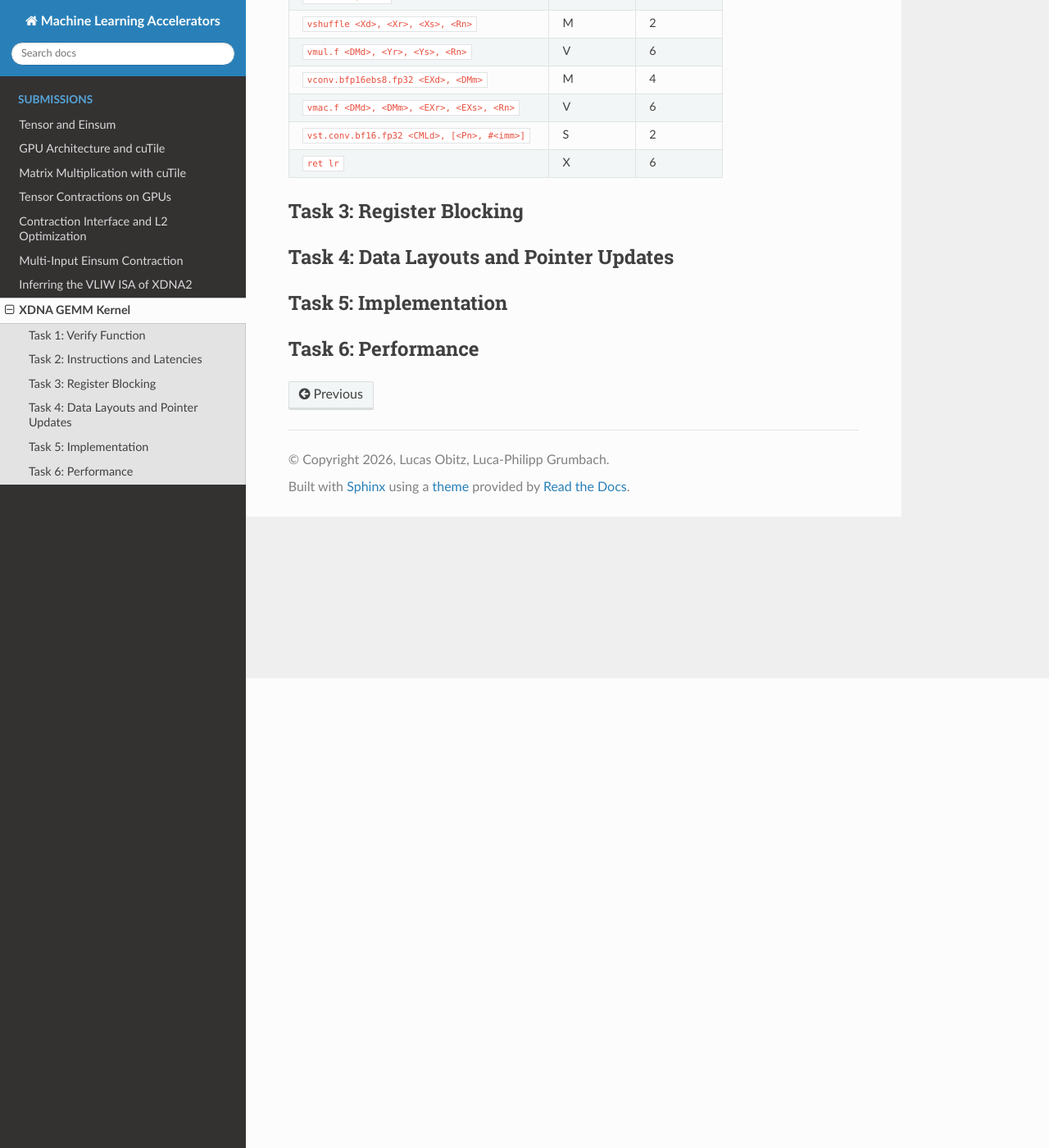
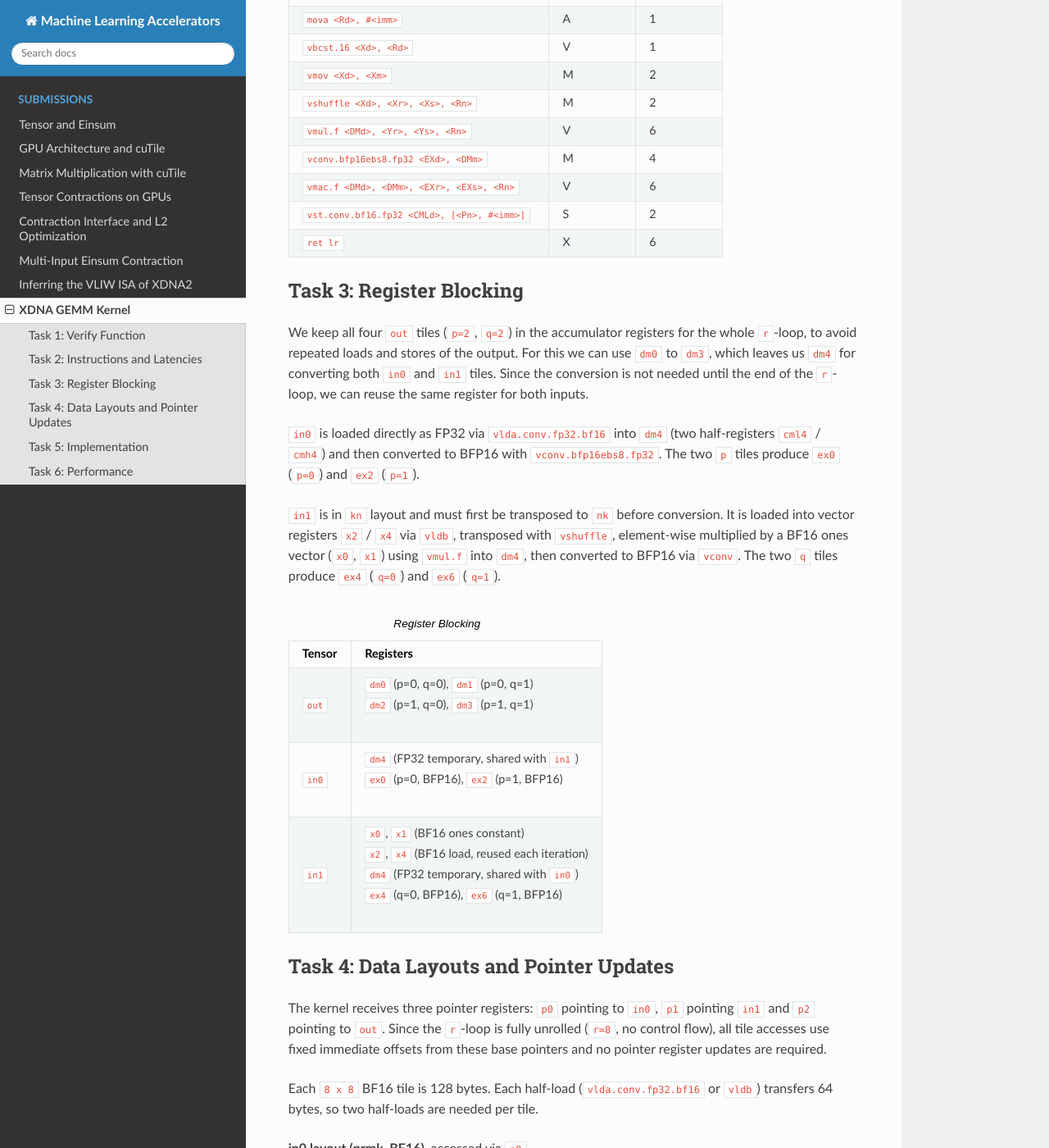
Before and after one commit to Shad00Z/machine-learning-accelerators, a Sphinx documentation site: the page built from docs/source/submissions/08_xdna_gemm_kernel.rst, in a window 1280 px wide and 1400 px high, scrolled down 573 px. Shown: the whole window at 82% size. Built offline with Sphinx 7.4.7 and the Read the Docs theme 3.1.0, drawn with Linux system fonts in a browser that asks for light colours; some of the changed text lies outside the part shown.

Commit message:
task 3 and 4

```diff
--- a/docs/source/submissions/08_xdna_gemm_kernel.rst
+++ b/docs/source/submissions/08_xdna_gemm_kernel.rst
@@ -6,6 +6,10 @@ Task 1: Verify Function
 
 Task 2: Instructions and Latencies
 ------------------------------------------
+
+To gather the latencies, we first looked at `Hello XDNA <https://tnzr.org/xdna/isa.html>`__.
+Here, we were able to find many values in ``Table 7`` and inferred the rest from ``Listing 4``
+by counting the number of cycles between dependent instructions.
 
 .. list-table:: Instructions
    :widths: 60 20 20
@@ -57,8 +61,136 @@ Task 2: Instructions and Latencies
 Task 3: Register Blocking
 ------------------------------------------
 
+We keep all four ``out`` tiles (``p=2``, ``q=2``) in the accumulator registers for
+the whole ``r``-loop, to avoid repeated loads and stores of the output.
+For this we can use ``dm0`` to ``dm3``, which leaves us ``dm4`` for converting both ``in0`` and ``in1`` tiles.
+Since the conversion is not needed until the end of the ``r``-loop, we can reuse the same register for both inputs.
+
+``in0`` is loaded directly as FP32 via ``vlda.conv.fp32.bf16`` into ``dm4``
+(two half-registers ``cml4`` / ``cmh4``) and then converted to BFP16 with ``vconv.bfp16ebs8.fp32``.
+The two ``p`` tiles produce ``ex0`` (``p=0``) and ``ex2`` (``p=1``).
+
+``in1`` is in ``kn`` layout and must first be transposed to ``nk`` before conversion.
+It is loaded into vector registers ``x2`` / ``x4`` via ``vldb``, transposed with ``vshuffle``,
+element-wise multiplied by a BF16 ones vector (``x0``, ``x1``) using ``vmul.f`` into ``dm4``,
+then converted to BFP16 via ``vconv``.
+The two ``q`` tiles produce ``ex4`` (``q=0``) and ``ex6`` (``q=1``).
+
+.. list-table:: Register Blocking
+   :widths: 20 80
+   :header-rows: 1
+
+   * - Tensor
+     - Registers
+   * - ``out``
+     - | ``dm0`` (p=0, q=0), ``dm1`` (p=0, q=1)
+       | ``dm2`` (p=1, q=0), ``dm3`` (p=1, q=1)
+   * - ``in0``
+     - | ``dm4`` (FP32 temporary, shared with ``in1``)
+       | ``ex0`` (p=0, BFP16), ``ex2`` (p=1, BFP16)
+   * - ``in1``
+     - | ``x0``, ``x1`` (BF16 ones constant)
+       | ``x2``, ``x4`` (BF16 load, reused each iteration)
+       | ``dm4`` (FP32 temporary, shared with ``in0``)
+       | ``ex4`` (q=0, BFP16), ``ex6`` (q=1, BFP16)
+
 Task 4: Data Layouts and Pointer Updates
 ------------------------------------------
+
+The kernel receives three pointer registers: ``p0`` pointing to ``in0``,
+``p1`` pointing ``in1`` and ``p2`` pointing to ``out``.
+Since the ``r``-loop is fully unrolled (``r=8``, no control flow), all tile accesses use
+fixed immediate offsets from these base pointers and no pointer register updates are required.
+
+Each ``8 x 8`` BF16 tile is 128 bytes. Each half-load (``vlda.conv.fp32.bf16`` or ``vldb``) transfers
+64 bytes, so two half-loads are needed per tile.
+
+**in0 layout (prmk, BF16)**, accessed via ``p0``
+
+.. list-table::
+   :widths: 20 20 60
+   :header-rows: 1
+
+   * - Tile (p, r)
+     - Base offset (bytes)
+     - Half-load offsets
+   * - p=0, r=0
+     - 0
+     - ``[p0, #0]``, ``[p0, #64]``
+   * - p=0, r=1
+     - 128
+     - ``[p0, #128]``, ``[p0, #192]``
+   * - ...
+     - ...
+     - ...
+   * - p=0, r=7
+     - 896
+     - ``[p0, #896]``, ``[p0, #960]``
+   * - p=1, r=0
+     - 1024
+     - ``[p0, #1024]``, ``[p0, #1088]``
+   * - ...
+     - ...
+     - ...
+   * - p=1, r=7
+     - 1920
+     - ``[p0, #1920]``, ``[p0, #1984]``
+
+General formula: tile (p, r) starts at ``p * 1024 + r * 128``.
+
+**in1 layout (rqkn, BF16)**, accessed via ``p1``
+
+.. list-table::
+   :widths: 20 20 60
+   :header-rows: 1
+
+   * - Tile (r, q)
+     - Base offset (bytes)
+     - Half-load offsets
+   * - r=0, q=0
+     - 0
+     - ``[p1, #0]``, ``[p1, #64]``
+   * - r=0, q=1
+     - 128
+     - ``[p1, #128]``, ``[p1, #192]``
+   * - r=1, q=0
+     - 256
+     - ``[p1, #256]``, ``[p1, #320]``
+   * - r=1, q=1
+     - 384
+     - ``[p1, #384]``, ``[p1, #448]``
+   * - ...
+     - ...
+     - ...
+   * - r=7, q=1
+     - 1920
+     - ``[p1, #1920]``, ``[p1, #1984]``
+
+General formula: tile (r, q) starts at ``r * 256 + q * 128``.
+
+**out layout (pqmn, BF16)**, loaded and stored via ``p2``:
+
+.. list-table::
+   :widths: 20 20 60
+   :header-rows: 1
+
+   * - Tile (p, q)
+     - Base offset (bytes)
+     - Half-load / half-store offsets
+   * - p=0, q=0 -> ``dm0``
+     - 0
+     - ``[p2, #0]``, ``[p2, #64]``
+   * - p=0, q=1 -> ``dm1``
+     - 128
+     - ``[p2, #128]``, ``[p2, #192]``
+   * - p=1, q=0 -> ``dm2``
+     - 256
+     - ``[p2, #256]``, ``[p2, #320]``
+   * - p=1, q=1 -> ``dm3``
+     - 384
+     - ``[p2, #384]``, ``[p2, #448]``
+
+General formula: tile (p, q) starts at ``p * 256 + q * 128``.
 
 Task 5: Implementation
 ------------------------------------------
```
